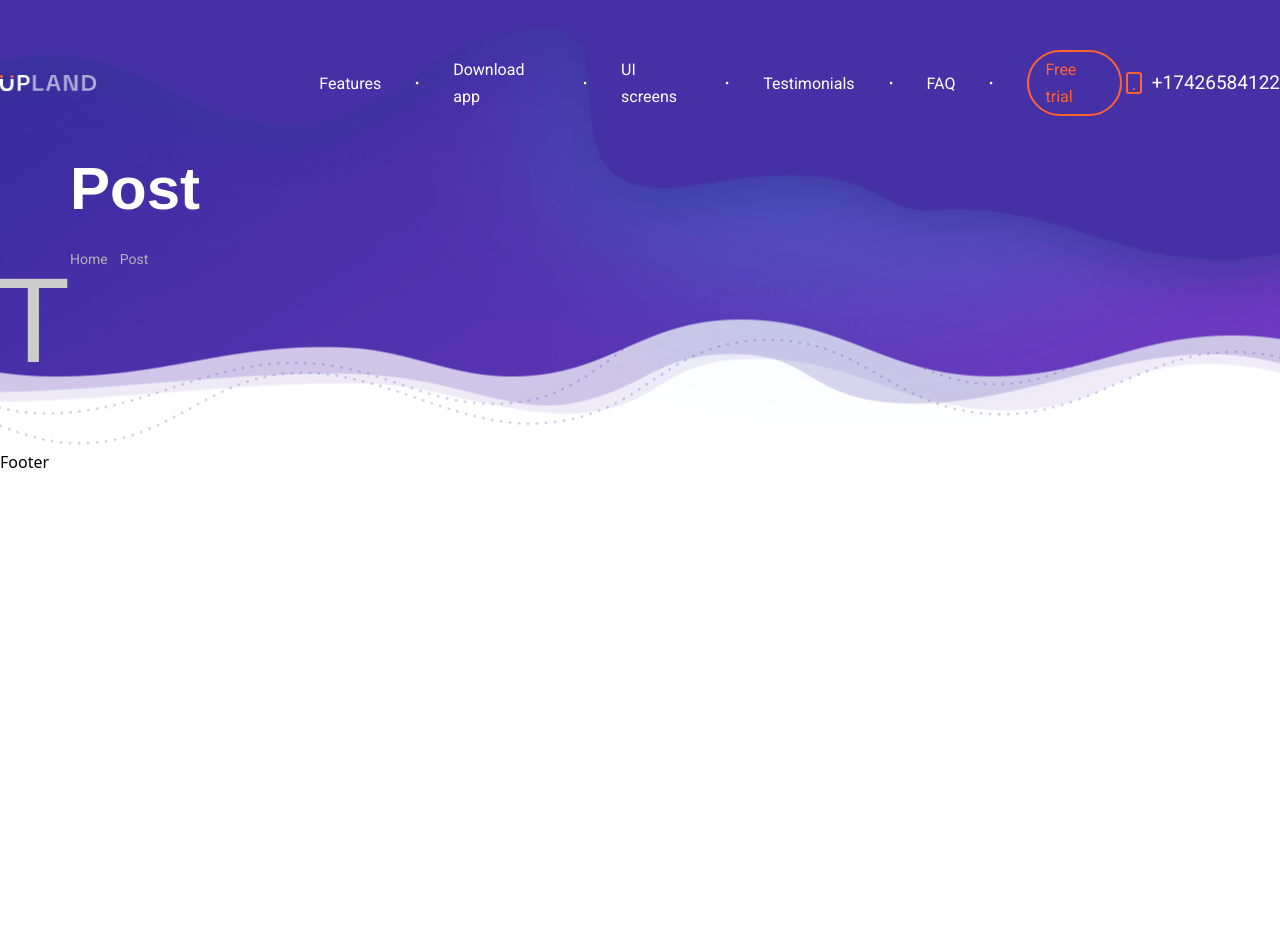
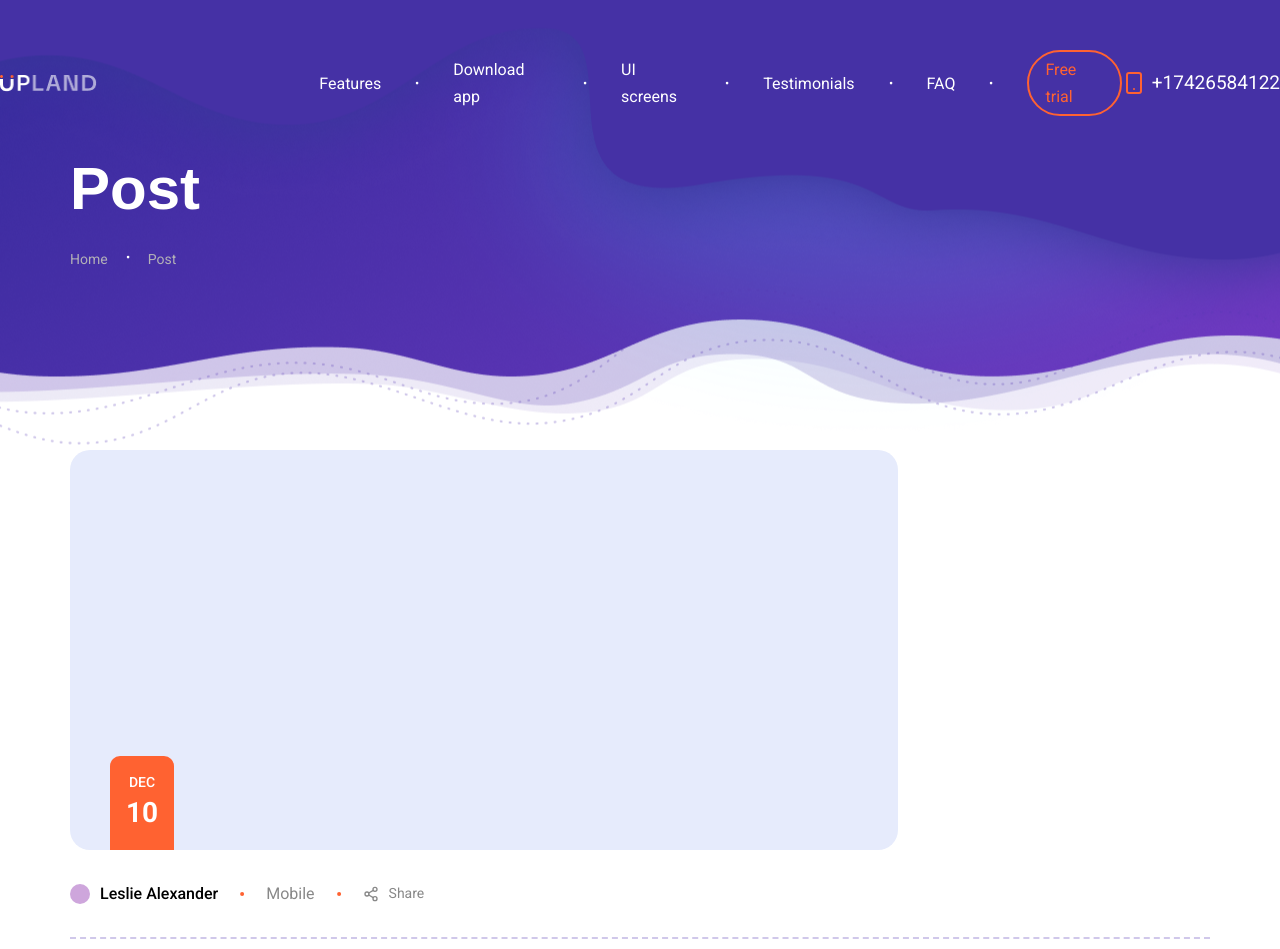
Before and after one commit to nexteraweb/upland, a Next.js app: page /post in a window 1280 px wide. Shown: the top 949 px of the page. Before the commit the page ends 800 px from the top, so only its background shows below. Built offline with nearby package versions, Linux system fonts and the light colour scheme; a web font is replaced by a local one.

Commit message:
update by Abdul Kadir

```diff
--- /dev/null
+++ b/app/component/PostContent.jsx
@@ -0,0 +1,48 @@
+import React from 'react'
+import Container from './layers/Container'
+import { roboto } from '../layout'
+import { LuDot ,LuShare2 } from "react-icons/lu";
+
+
+const PostContent = () => {
+    return (
+        <div>
+            <Container>
+                <div>
+                    <div className='relative w-[828px] h-[400px] bg-[#E6EBFC] rounded-[20px]'>
+                        <div className='p-4 bg-[#FF6231] rounded-t-[10px] absolute left-10 bottom-0 flex flex-col items-center'>
+                            <p className={`${roboto.className} font-medium text-sm text-white uppercase`}>Dec</p>
+                            <h1 className={`${roboto.className} font-bold text-[28px] text-white`}>10</h1>
+                        </div>
+                    </div>
+                    <div className='flex items-center gap-x-3 pt-[30px]'>
+                        <div className='flex items-center gap-x-2.5'>
+                            <div className='w-5 h-5 bg-[#CEA6DC] rounded-full'></div>
+                            <h2 className={`${roboto.className} font-medium text-base leading-[170%] text-[#000000]`}>Leslie Alexander</h2>
+                        </div>
+                        <div className='flex items-center gap-x-3'>
+                            <LuDot className='text-[#FF6231] text-2xl' />
+                            <p className={`${roboto.className} font-normal text-base leading-[170%] text-[#888888]`}>Mobile</p>
+                            <LuDot className='text-[#FF6231] text-2xl' />
+                        </div>
+                        <div>
+                           <div className='flex items-center gap-x-2.5'>
+                           <LuShare2 className='text-[#888888]' />
+                           <p className={`${roboto.className} font-normal text-sm leading-[170%] text-[#888888]`}>Share</p>
+                           </div>
+                        </div>
+                    </div>
+                    <div className='pt-[30px] border-b-2 border-dashed border-[#5437b246]'></div>
+                    <div>
+                        <h1 className='font-Darker font-semibold text-[36px] text-[#000000] capitalize'>a selection of the best apps for 2020</h1>
+                    </div>
+                </div>
+                <div>
+
+                </div>
+            </Container>
+        </div>
+    )
+}
+
+export default PostContent
--- a/app/component/layers/BredCumb.jsx
+++ b/app/component/layers/BredCumb.jsx
@@ -4,17 +4,22 @@ import '../../post/post.css'
 import Link from 'next/link'
 import { codystar, roboto } from '@/app/layout'
 import { usePathname } from 'next/navigation'
+import { LuDot } from "react-icons/lu";
+import Container from './Container'
 
 const BredCumb = () => {
   const pathname = usePathname()
   return (
-    <div className='relative pt-[159px] pb-[181px]'>
+    <div className='navBg2 relative pt-[159px] pb-[181px]'>
+        <Container>
         <h2 className='font-Darker font-semibold text-6xl text-white capitalize'>{pathname.split("/") [1]}</h2>
         <div className='flex gap-x-3 pt-[30px]'>
           <Link className={`${roboto.className} font-normal text-sm text-[#B3B1B7]`} href={'/'}>Home</Link>
+          <LuDot className='text-white'/>
           <p className={`${roboto.className} font-normal text-sm text-[#B3B1B7] capitalize`}>{pathname.split("/")[1]}</p>
         </div>
         <h3 className={`${codystar.className} font-normal text-[120px] uppercase text-[#CCCCCC] absolute right-full top-[230px]`}>{pathname.split("/")[1]}</h3>
+        </Container>
     </div>
   )
 }
--- a/app/component/layers/Navbar.jsx
+++ b/app/component/layers/Navbar.jsx
@@ -9,7 +9,7 @@ import Image from 'next/image';
 
 const Navbar = () => {
     return (
-        <div className=" absolute top-[50px] left-0 w-full">
+        <div className=" absolute top-[50px] left-0 w-full z-50">
             <Container className={"max-w-[1780px]"}>
 
                 <div className='flex justify-between items-center'>
--- a/app/post/page.jsx
+++ b/app/post/page.jsx
@@ -1,16 +1,15 @@
 // "use client"
 // Jodi hook(Like useState, useEffect) use kora lage tahole use client taa uncomment kore dio karon default server component next js a ,,,
-import Link from 'next/link'
 import React from 'react'
 import BredCumb from '../component/layers/BredCumb'
-import Container from '../component/layers/Container'
+import PostContent from '../component/PostContent'
 
 const page = () => {
     return (
-        <div className='navBg2'>
-         <Container>
+        <div>
             <BredCumb />
-         </Container>
+            <PostContent/>
+
         </div>
     )
 }
--- a/app/post/post.css
+++ b/app/post/post.css
@@ -1,3 +1,4 @@
 .navBg2{
-    background: url(../../public/navBg2.png) no-repeat center ;
+    background: url(../../public/navBg2.png) no-repeat center;
+
 }
```
